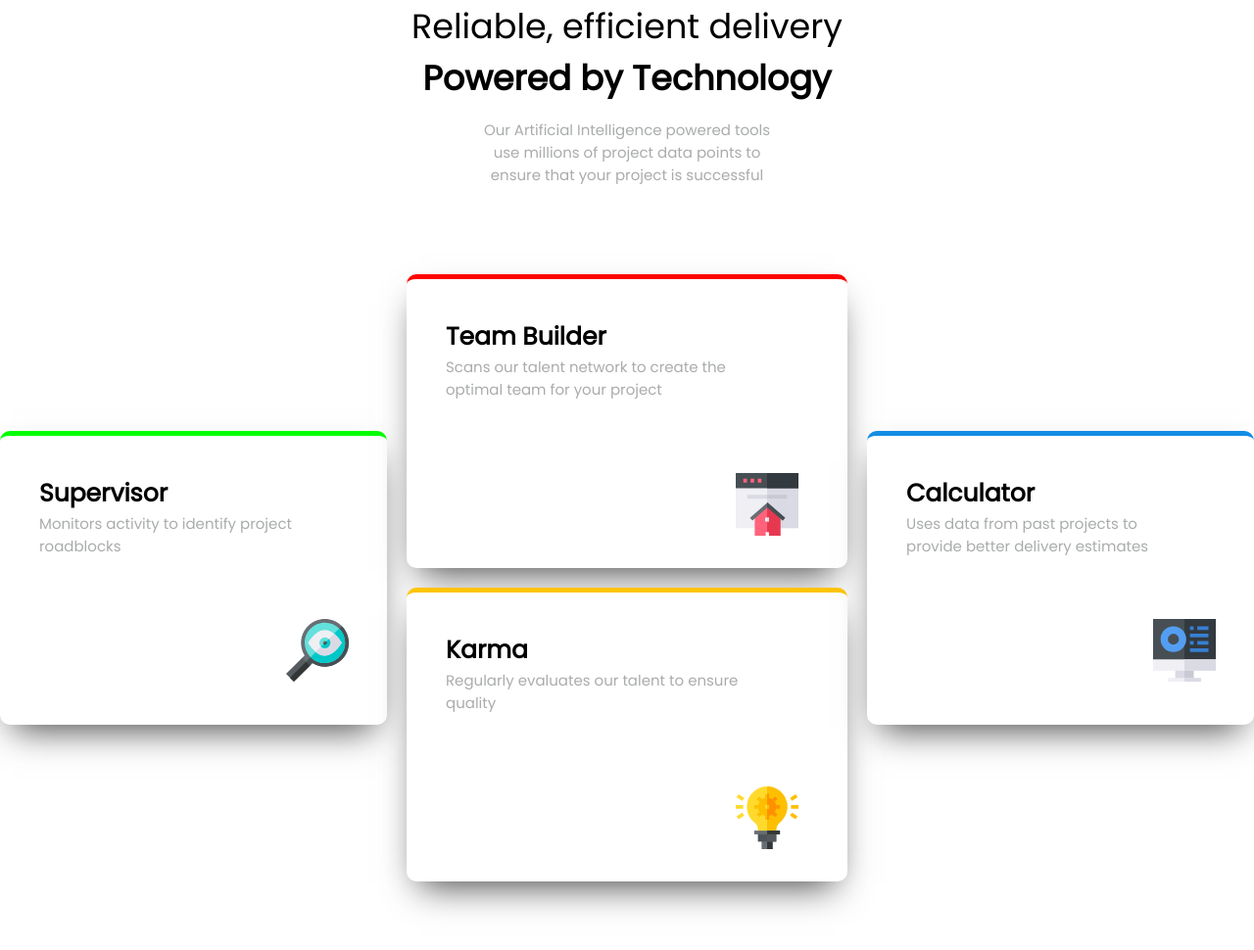
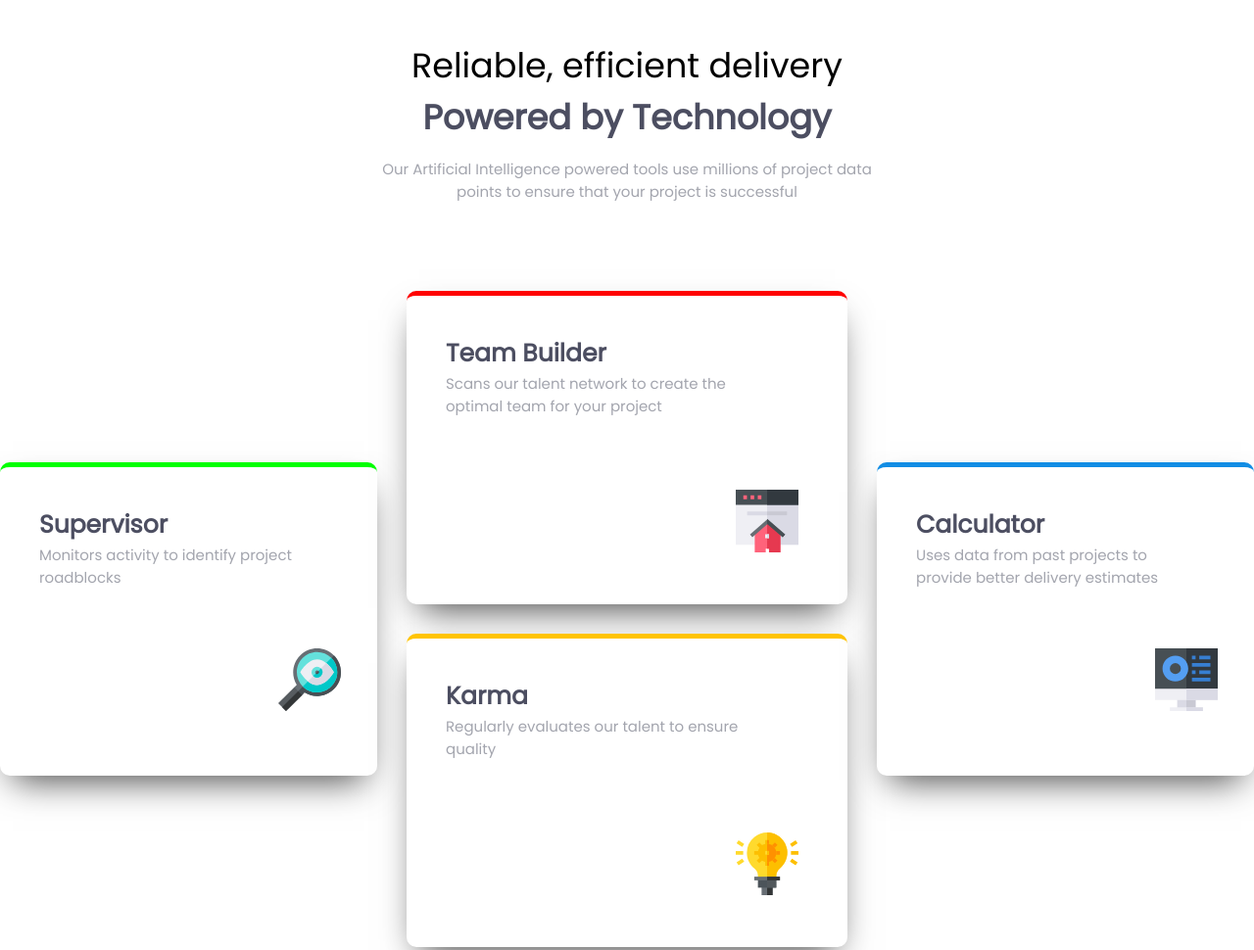
Before and after one commit to gurkenpoo/Four-cards-component-CSS, a plain HTML site: page root/index.html in a window 1280 px wide. Shown: the top 970 px of the page at 98% size. Drawn offline with Linux system fonts and the light colour scheme.

Commit message:
finish first css road

```diff
--- a/root/css/style.css
+++ b/root/css/style.css
@@ -10,32 +10,27 @@
 body{
      font-size: 15px;
 }
-/*header {
-     border: 10px tomato double;
-}
-main {
-     border: 10px slateblue double;
-}*/
-
 /*---------------------------*/
 
 /*---->HEADER SELECTORS<-----*/
 .header {
+     margin-top: 40px;
      display: flex;
      flex-direction: column;
      align-items: center;
 }
 .firstTitle {
      font-size: 35px;
-     font-weight: 50;
+     font-weight: 100;
 }
 .secondTitle {
      font-size: 35px;
      font-weight: 900;
+     color: hsl(234, 12%, 34%);
 }
 .subInfo {
-     color: rgba(82, 88, 88, 0.493);
-     width: 25%;
+     color: hsl(229, 6%, 66%);
+     width: 40%;
      text-align: center;
      margin-top: 15px;
 }
@@ -49,12 +44,12 @@ main {
      /*background-color: blueviolet;*/
      display: flex;
      flex-direction: row;
-     gap: 20px;
+     gap: 30px;
      justify-content: center;
      align-items: center;
 }
 .cardSubContainer {
-     gap: 20px;
+     gap: 30px;
      display: flex;
      flex-direction: column;
 }
@@ -64,7 +59,7 @@ main {
      padding: 40px;
      border-radius: 10px;
      width: 450px;
-     height: 300px;
+     height: 320px;
      background-color: #ffff;
      box-shadow: 0px 17px 35px -13px rgba(0,0,0,0.75);
 }
@@ -74,11 +69,13 @@ main {
      margin: 20% 0 0 80%;
 }
 .card span {
-     color: rgba(82, 88, 88, 0.493);
+     color: hsl(229, 6%, 66%);
      width: 90%;
 }
 .tituloCard {
+     font-weight: 700;
      font-size: 25px;
+     color: hsl(234, 12%, 34%);
 }
 .card.supervisor {
      border-top: 5px rgb(0, 255, 0) solid;
--- a/root/index.html
+++ b/root/index.html
@@ -16,9 +16,9 @@
 
     <h1 class="secondTitle">Powered by Technology</h2>
 
-    <section class="subInfo">Our Artificial Intelligence powered tools use millions of project data points
+    <span class="subInfo">Our Artificial Intelligence powered tools use millions of project data points
       to ensure that your project is successful
-    </section>
+    </span>
   </header>
   <main>
   <section class="cardContainer">
```
